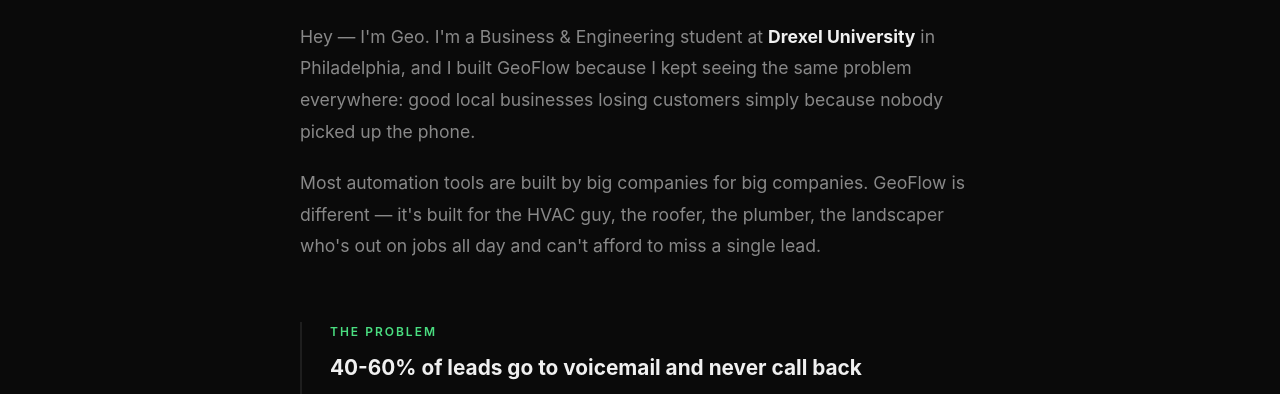
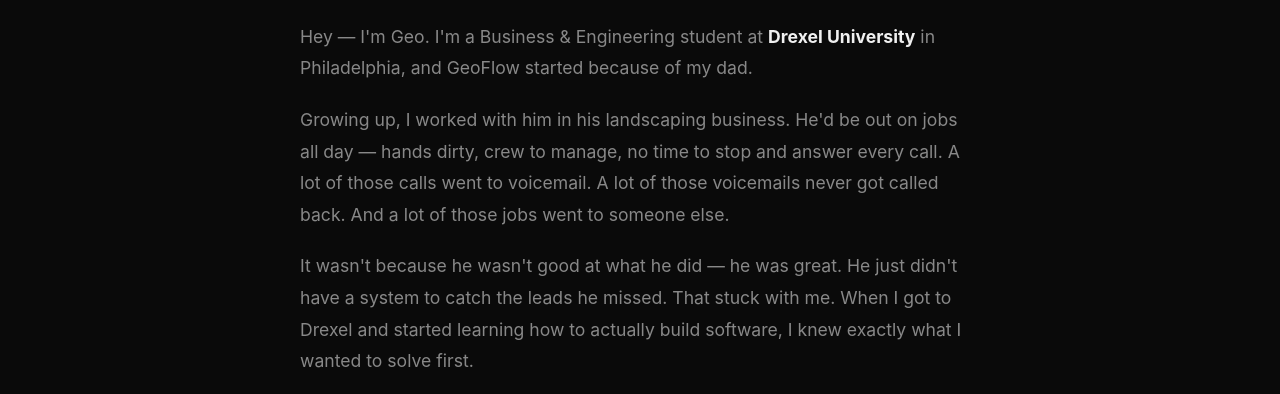
Before and after one commit to geogarciaaa/geoflow, a plain HTML site: page about.html in a window 1280 px wide. Shown: the part 333-727 px from the top of the page. Drawn offline with Linux system fonts and the light colour scheme.

Commit message:
Add dad/landscaping origin story

```diff
--- a/about.html
+++ b/about.html
@@ -218,10 +218,13 @@
     <div class="tag">👋 About GeoFlow</div>
     <h1>Built by a student.<br>For <span>real businesses.</span></h1>
     <p class="intro">
-      Hey — I'm Geo. I'm a Business & Engineering student at <strong style="color:#f0f0f0;">Drexel University</strong> in Philadelphia, and I built GeoFlow because I kept seeing the same problem everywhere: good local businesses losing customers simply because nobody picked up the phone.
+      Hey — I'm Geo. I'm a Business & Engineering student at <strong style="color:#f0f0f0;">Drexel University</strong> in Philadelphia, and GeoFlow started because of my dad.
     </p>
     <p class="intro">
-      Most automation tools are built by big companies for big companies. GeoFlow is different — it's built for the HVAC guy, the roofer, the plumber, the landscaper who's out on jobs all day and can't afford to miss a single lead.
+      Growing up, I worked with him in his landscaping business. He'd be out on jobs all day — hands dirty, crew to manage, no time to stop and answer every call. A lot of those calls went to voicemail. A lot of those voicemails never got called back. And a lot of those jobs went to someone else.
+    </p>
+    <p class="intro">
+      It wasn't because he wasn't good at what he did — he was great. He just didn't have a system to catch the leads he missed. That stuck with me. When I got to Drexel and started learning how to actually build software, I knew exactly what I wanted to solve first.
     </p>
   </div>
 
@@ -231,7 +234,7 @@
       <div class="story-label">The Problem</div>
       <h2>40-60% of leads go to voicemail and never call back</h2>
       <p>
-        Think about the last time you called a business, got voicemail, and just moved on to the next one. That's what's happening to local businesses every single day. They're working hard, doing great work — but losing jobs before they even get a chance to quote them. It's not a skill problem. It's a follow-up problem.
+        My dad was one of those guys. Out on jobs all day, doing great work — but missing calls and losing jobs to competitors who just happened to pick up. He wasn't alone. It's happening to local businesses everywhere, every single day. They work hard, they're good at what they do, but they lose jobs before they even get a chance to quote them. It's not a skill problem. It's a follow-up problem.
       </p>
     </div>
 
```
